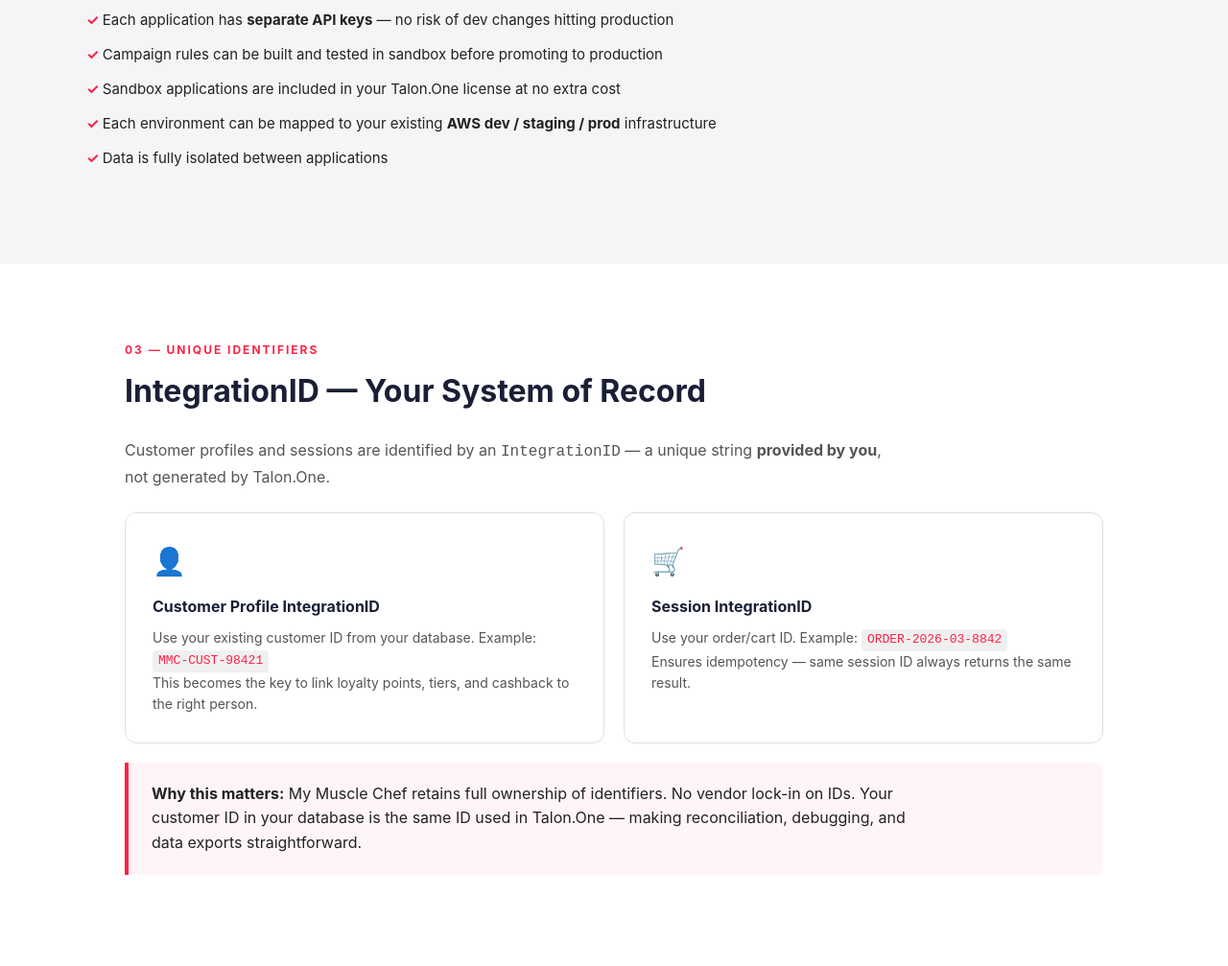
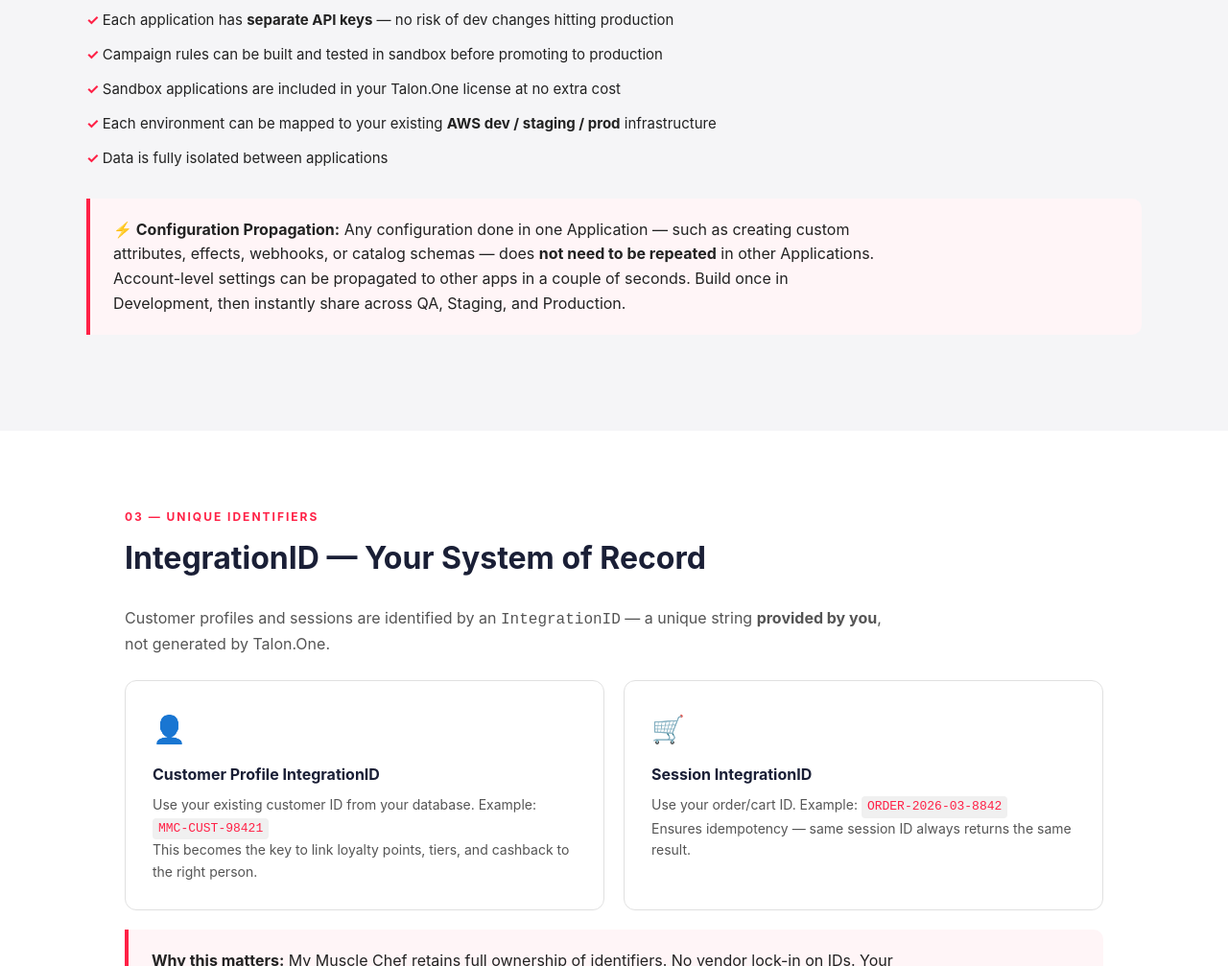
Before and after one commit to baocrazyTalon/presales-content, a plain HTML site: page CLIENTS/OPPORTUNITIES/MY MUSCLE CHEF/index.html in a window 1280 px wide. Shown: the part 2827-3834 px from the top of the page at 96% size. Drawn offline with Linux system fonts and the light colour scheme.

Commit message:
Add configuration propagation highlight to Environments section

```diff
--- a/CLIENTS/OPPORTUNITIES/MY MUSCLE CHEF/index.html
+++ b/CLIENTS/OPPORTUNITIES/MY MUSCLE CHEF/index.html
@@ -553,6 +553,10 @@
       <li>Each environment can be mapped to your existing <strong>AWS dev / staging / prod</strong> infrastructure</li>
       <li>Data is fully isolated between applications</li>
     </ul>
+
+    <div class="highlight-box" style="margin-top: 24px;">
+      <p><strong>⚡ Configuration Propagation:</strong> Any configuration done in one Application — such as creating custom attributes, effects, webhooks, or catalog schemas — does <strong>not need to be repeated</strong> in other Applications. Account-level settings can be propagated to other apps in a couple of seconds. Build once in Development, then instantly share across QA, Staging, and Production.</p>
+    </div>
   </div>
 </section>
 
```
